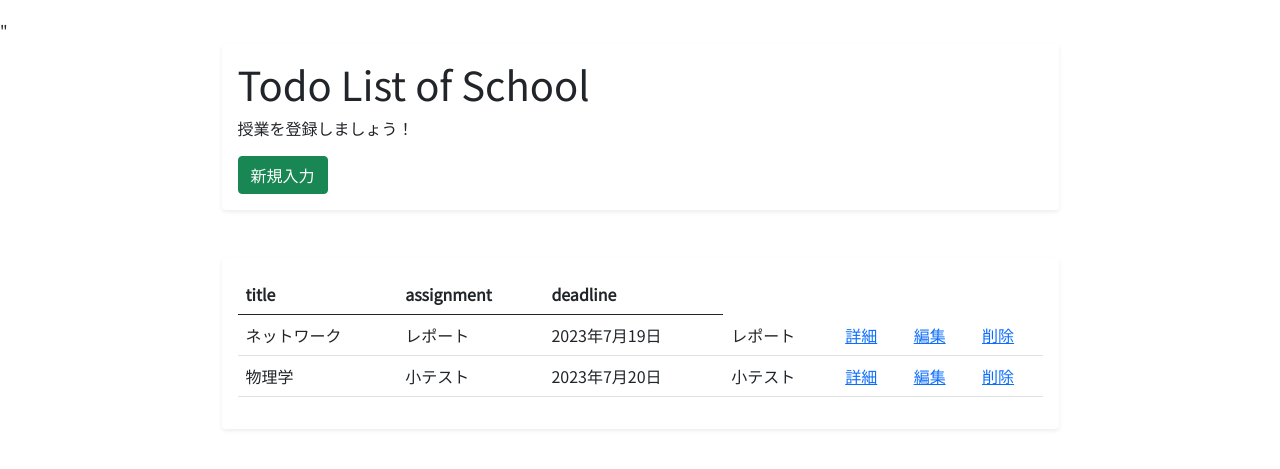
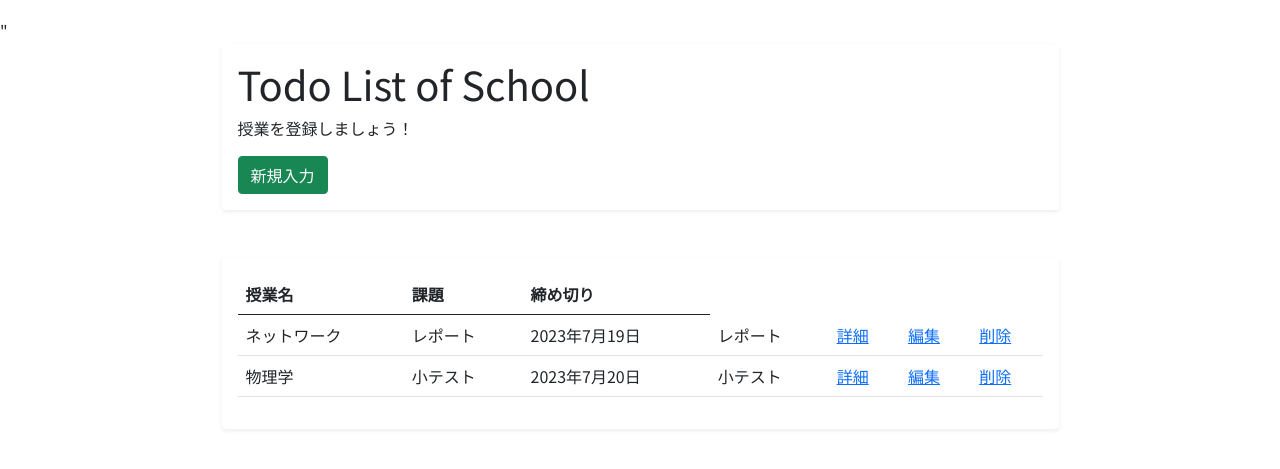
Before and after one commit to meia0407/todolist, a Django app: page / in a window 1280 px wide. Shown: the top 469 px of the page. Run offline with Django 4.2, Linux system fonts and the light colour scheme; data comes from the database, SQL or seed files in the repository.

Commit message:
見た目を変更した

```diff
--- a/mysite/todo/models.py
+++ b/mysite/todo/models.py
@@ -1,6 +1,8 @@
 from django.db import models
 
 # Create your models here.
+
+
 class Todo(models.Model):
     title = models.CharField("授業名", max_length=30)
     assignment = models.TextField("課題", blank=True)
--- a/mysite/todo/templates/todo/todo_confirm_delete.html
+++ b/mysite/todo/templates/todo/todo_confirm_delete.html
@@ -1,7 +1,7 @@
 {% extends 'todo/base.html' %}
 
 {% block header %}
-<h1>タスクの削除</h1>
+<h1>授業の削除</h1>
 {% endblock header %}
 
 {% block content %}
--- a/mysite/todo/templates/todo/todo_detail.html
+++ b/mysite/todo/templates/todo/todo_detail.html
@@ -1,7 +1,7 @@
 {% extends 'todo/base.html' %}
 
 {% block header %}
-<h1>Todo Detail</h1>
+<h1>授業の詳細</h1>
 {% endblock header %}
 
 {% block content %}
--- a/mysite/todo/templates/todo/todo_form.html
+++ b/mysite/todo/templates/todo/todo_form.html
@@ -1,7 +1,7 @@
 {% extends 'todo/base.html' %}
 
 {% block header %}
-<h1>タスクの作成＆編集</h1>
+<h1>授業の登録・編集</h1>
 {% endblock header %}
 
 {% block content %}
--- a/mysite/todo/templates/todo/todo_list.html
+++ b/mysite/todo/templates/todo/todo_list.html
@@ -12,9 +12,9 @@
 	<table class="table">
 		<thead>
 			<tr>
-				<th scope="col">title</th>
-				<th scope="col">assignment</th>
-				<th scope="col">deadline</th>
+				<th scope="col">授業名</th>
+				<th scope="col">課題</th>
+				<th scope="col">締め切り</th>
 			</tr>
 		</thead>
 		<tbody>
```
